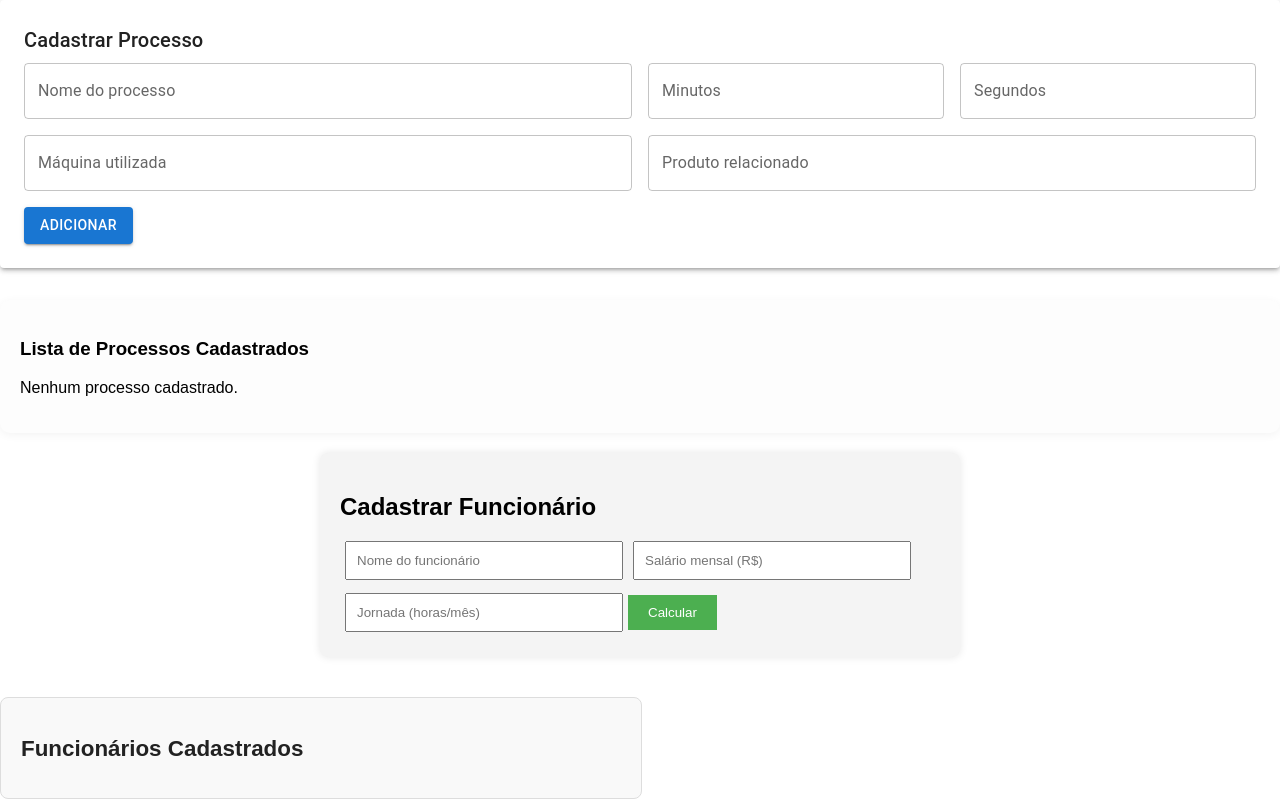
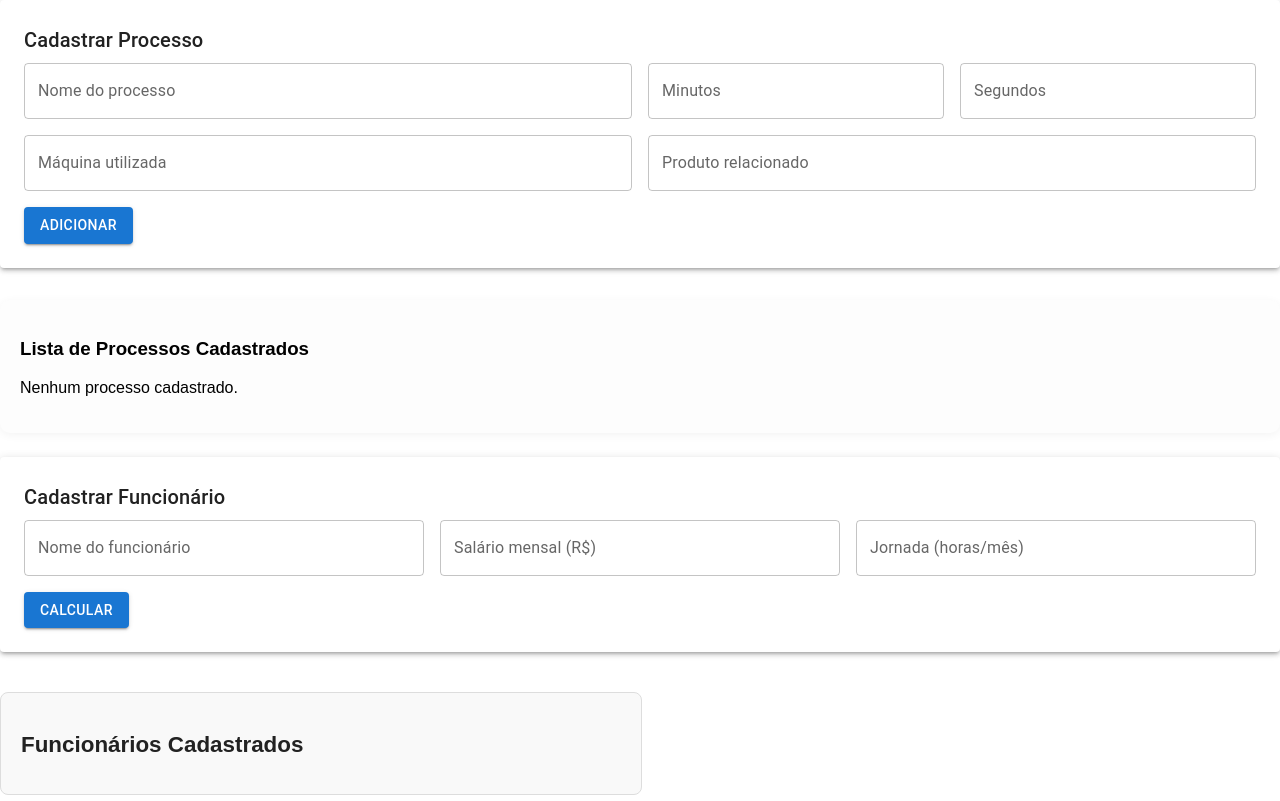
Before and after one commit to River10321/producao-customizada, a React (Create React App) app: page / in a window 1280 px wide. Shown: the top 801 px of the page. Built offline with nearby package versions, Linux system fonts and the light colour scheme; the HTML template or start-up script is replaced by a standard one.

Commit message:
Update FormFuncionario.js

```diff
--- a/src/components/FormFuncionario.js
+++ b/src/components/FormFuncionario.js
@@ -1,72 +1,69 @@
 import React, { useState } from 'react';
-import './FormFuncionario.css';
+import {
+  Box,
+  Button,
+  Grid,
+  Paper,
+  TextField,
+  Typography
+} from '@mui/material';
 
-function FormFuncionario() {
+const FormFuncionario = ({ onAdd }) => {
   const [nome, setNome] = useState('');
   const [salario, setSalario] = useState('');
   const [jornada, setJornada] = useState('');
-  const [resultados, setResultados] = useState(null);
 
-  const calcularCustos = (e) => {
+  const handleSubmit = (e) => {
     e.preventDefault();
-    const salarioFloat = parseFloat(salario);
-    const jornadaFloat = parseFloat(jornada);
-
-    if (isNaN(salarioFloat) || isNaN(jornadaFloat) || jornadaFloat === 0) {
-      alert('Preencha corretamente o salário e a jornada!');
-      return;
-    }
-
-    const horasPorMes = jornadaFloat;
-    const minutosPorMes = horasPorMes * 60;
-    const segundosPorMes = minutosPorMes * 60;
-
-    const custoHora = salarioFloat / horasPorMes;
-    const custoMinuto = salarioFloat / minutosPorMes;
-    const custoSegundo = salarioFloat / segundosPorMes;
-
-    setResultados({
-      custoHora,
-      custoMinuto,
-      custoSegundo,
-    });
+    if (!nome || !salario || !jornada) return;
+    onAdd({ nome, salario: parseFloat(salario), jornada: parseFloat(jornada) });
+    setNome('');
+    setSalario('');
+    setJornada('');
   };
 
   return (
-    <div className="funcionario-container">
-      <h2>Cadastrar Funcionário</h2>
-      <form onSubmit={calcularCustos}>
-        <input
-          type="text"
-          placeholder="Nome do funcionário"
+    <Paper elevation={3} sx={{ p: 3, mt: 3 }}>
+      <Typography variant="h6" gutterBottom>
+        Cadastrar Funcionário
+      </Typography>
+      <Box component="form" onSubmit={handleSubmit}>
+        <Grid container spacing={2}>
+          <Grid item xs={12} sm={4}>
+            <TextField
+              fullWidth
+              label="Nome do funcionário"
               value={nome}
               onChange={(e) => setNome(e.target.value)}
             />
-        <input
+          </Grid>
+          <Grid item xs={12} sm={4}>
+            <TextField
+              fullWidth
               type="number"
-          placeholder="Salário mensal (R$)"
+              label="Salário mensal (R$)"
               value={salario}
               onChange={(e) => setSalario(e.target.value)}
             />
-        <input
+          </Grid>
+          <Grid item xs={12} sm={4}>
+            <TextField
+              fullWidth
               type="number"
-          placeholder="Jornada (horas/mês)"
+              label="Jornada (horas/mês)"
               value={jornada}
               onChange={(e) => setJornada(e.target.value)}
             />
-        <button type="submit">Calcular</button>
-      </form>
-
-      {resultados && (
-        <div className="resultado">
-          <p><strong>Funcionário:</strong> {nome}</p>
-          <p><strong>Custo por hora:</strong> R$ {resultados.custoHora.toFixed(2)}</p>
-          <p><strong>Custo por minuto:</strong> R$ {resultados.custoMinuto.toFixed(4)}</p>
-          <p><strong>Custo por segundo:</strong> R$ {resultados.custoSegundo.toFixed(6)}</p>
-        </div>
-      )}
-    </div>
+          </Grid>
+          <Grid item xs={12}>
+            <Button variant="contained" color="primary" type="submit">
+              Calcular
+            </Button>
+          </Grid>
+        </Grid>
+      </Box>
+    </Paper>
   );
-}
+};
 
 export default FormFuncionario;
```
Lines whose indentation alone changed are shown as unchanged.
